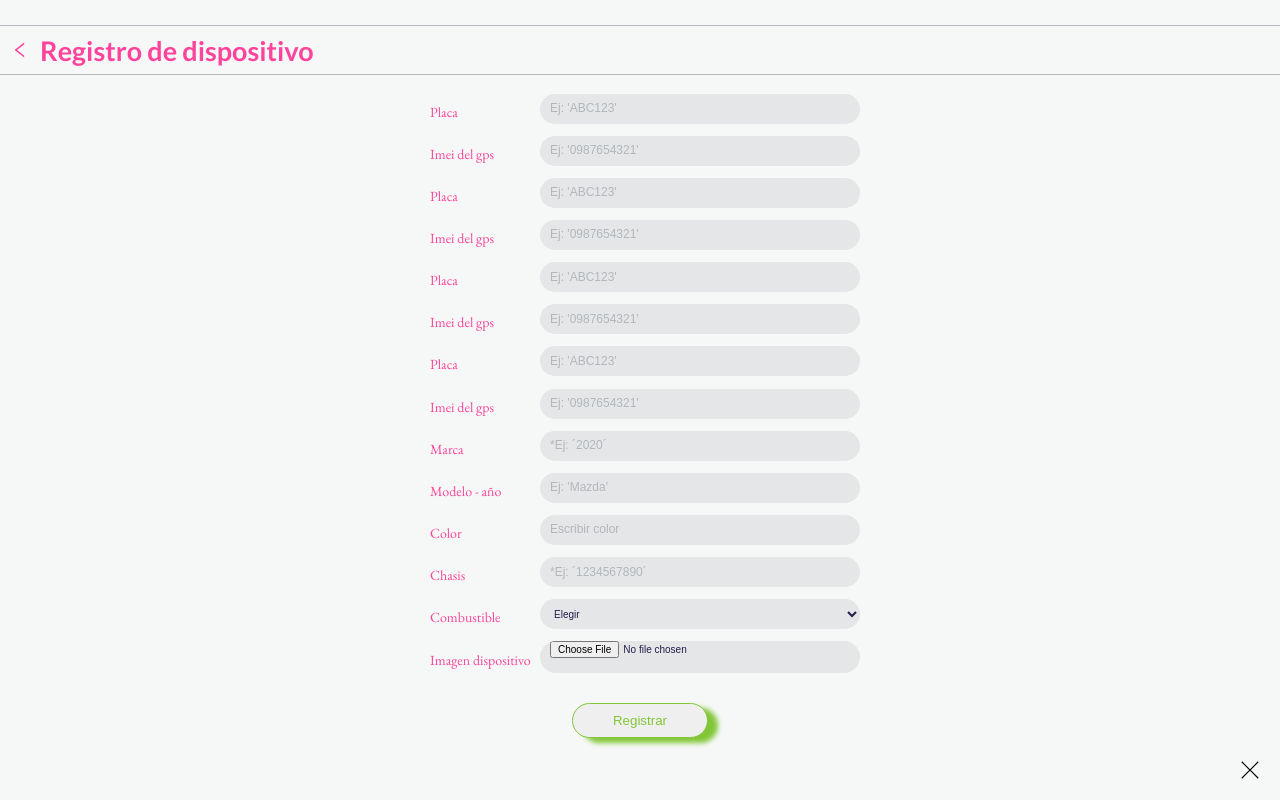
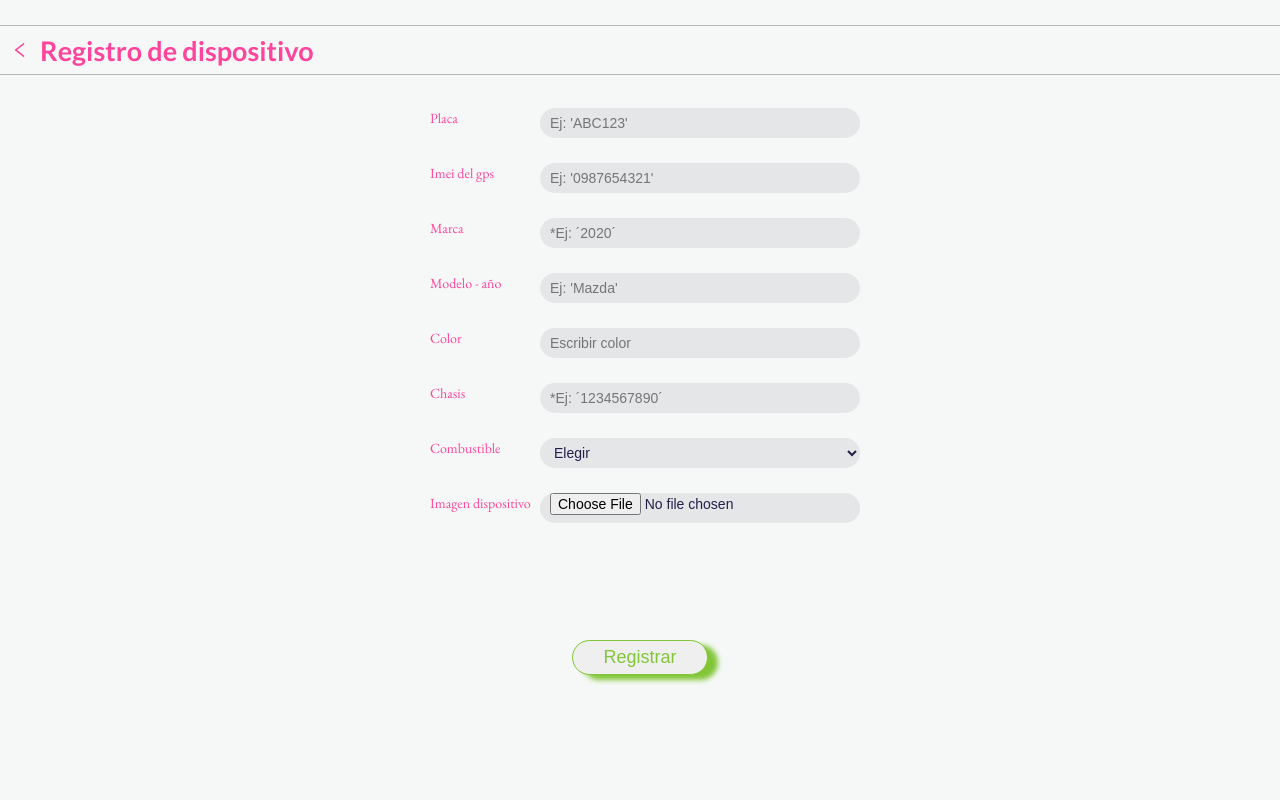
Before and after one commit to Erik-Aviles/rastreo-satelital-gps, a React app: page /register-device in a window 1280 px wide. Built offline with nearby package versions, Linux system fonts and the light colour scheme.

Commit message:
Estilos arreglados

```diff
--- a/src/components/RegisterDevice.jsx
+++ b/src/components/RegisterDevice.jsx
@@ -21,13 +21,13 @@ const RegisterDevice = () => {
       </Helmet>
       <section className="Register-Device">
         <TitleH2>Registro de dispositivo</TitleH2>
-        <form className="Device_Content-form">
+        <form className="Register-Device_Content-form">
           <div className="Device-label-input">
             <label className="label-design" htmlFor="placa">
               Placa
             </label>
             <input
-              className="input-design"
+              className="Register-device_input-design"
               type="text"
               id="placa"
               name="placa"
@@ -40,85 +40,7 @@ const RegisterDevice = () => {
               Imei del gps
             </label>
             <input
-              className="input-design"
-              type="text"
-              id="gps-imei"
-              name="gps-imei"
-              placeholder="Ej: '0987654321'"
-              required
-            />
-          </div>
-          <div className="Device-label-input">
-            <label className="label-design" htmlFor="placa">
-              Placa
-            </label>
-            <input
-              className="input-design"
-              type="text"
-              id="placa"
-              name="placa"
-              placeholder="Ej: 'ABC123'"
-              required
-            />
-          </div>
-          <div className="Device-label-input">
-            <label className="label-design" htmlFor="gps-imei">
-              Imei del gps
-            </label>
-            <input
-              className="input-design"
-              type="text"
-              id="gps-imei"
-              name="gps-imei"
-              placeholder="Ej: '0987654321'"
-              required
-            />
-          </div>
-          <div className="Device-label-input">
-            <label className="label-design" htmlFor="placa">
-              Placa
-            </label>
-            <input
-              className="input-design"
-              type="text"
-              id="placa"
-              name="placa"
-              placeholder="Ej: 'ABC123'"
-              required
-            />
-          </div>
-          <div className="Device-label-input">
-            <label className="label-design" htmlFor="gps-imei">
-              Imei del gps
-            </label>
-            <input
-              className="input-design"
-              type="text"
-              id="gps-imei"
-              name="gps-imei"
-              placeholder="Ej: '0987654321'"
-              required
-            />
-          </div>
-          <div className="Device-label-input">
-            <label className="label-design" htmlFor="placa">
-              Placa
-            </label>
-            <input
-              className="input-design"
-              type="text"
-              id="placa"
-              name="placa"
-              placeholder="Ej: 'ABC123'"
-              required
-            />
-          </div>
-          <div className="Device-label-input">
-            <label className="label-design" htmlFor="gps-imei">
-              Imei del gps
-            </label>
-            <input
-              className="input-design"
+              className="Register-device_input-design"
               type="text"
               id="gps-imei"
               name="gps-imei"
@@ -131,7 +53,7 @@ const RegisterDevice = () => {
               Marca
             </label>
             <input
-              className="input-design"
+              className="Register-device_input-design"
               type="text"
               id="year"
               name="year"
@@ -143,7 +65,7 @@ const RegisterDevice = () => {
               Modelo - año
             </label>
             <input
-              className="input-design"
+              className="Register-device_input-design"
               type="text"
               id="modelo"
               name="modelo"
@@ -155,7 +77,7 @@ const RegisterDevice = () => {
               Color
             </label>
             <input
-              className="input-design"
+              className="Register-device_input-design"
               type="text"
               id="color"
               name="color"
@@ -167,7 +89,7 @@ const RegisterDevice = () => {
               Chasis
             </label>
             <input
-              className="input-design"
+              className="Register-device_input-design"
               type="text"
               id="chasis"
               name="chasis"
@@ -179,7 +101,7 @@ const RegisterDevice = () => {
               Combustible
             </label>
             <select
-              className="input-design"
+              className="Register-device_input-design"
               name="combustible"
               id="combustible"
             >
@@ -196,7 +118,7 @@ const RegisterDevice = () => {
               Imagen dispositivo
             </label>
             <input
-              className="input-design"
+              className="Register-device_input-design"
               type="file"
               id="image"
               name="image"
@@ -208,7 +130,6 @@ const RegisterDevice = () => {
             Registrar
           </button>
         </div>
-        <ButtonSalir size={20} />
       </section>
     </>
   );
--- a/src/pages/Device.jsx
+++ b/src/pages/Device.jsx
@@ -1,6 +1,5 @@
 import React from "react";
 import { useParams } from "react-router-dom";
-import ButtonSalir from "../components/ButtonSalir";
 import TitleH2 from "../components/TitleH2";
 import { inicialDataDevice } from "../const/inicailDataDevice";
 
--- a/src/pages/Login.jsx
+++ b/src/pages/Login.jsx
@@ -15,7 +15,7 @@ const Login = () => {
         <title>Login - Rastreo Satelital</title>
       </Helmet>
       <section className="Login">
-        <div className="Top-frame frame">
+        <div className="Top-frame">
           <img
             className="logo-image"
             src="../assets/images/DrawKit Vector Illustration Sleep & Health (5).png"
@@ -24,7 +24,7 @@ const Login = () => {
         </div>
         <div className="Middle-frame">
           <TitleH2>Login</TitleH2>
-          <form className="Content-form">
+          <form className="Login-Content-form">
             <label className="label-design" htmlFor="email">
               Email
             </label>
@@ -61,7 +61,6 @@ const Login = () => {
             <NavLink to='/register-user' className='Nav-login'> Registrate</NavLink>
           </div>
         </div>
-        <div className="Frame-below frame"></div>
       </section>
     </>
   );
--- a/src/styles/MyDevices.css
+++ b/src/styles/MyDevices.css
@@ -1,5 +1,5 @@
 .MyDevices {
-  height: 100vh;
+  height: auto;
   display: grid;
   grid-template-rows: 100px 55px auto;
 }
--- a/src/styles/RegisterDevice.css
+++ b/src/styles/RegisterDevice.css
@@ -2,10 +2,10 @@
   width: 100%;
   height: 100vh;
   display: grid;
-  grid-template-rows: 100px auto 60px 50px;
+  grid-template-rows: 100px auto auto;
 }
 
-.Device_Content-form {
+.Register-Device_Content-form {
   width: 100%;
   display: flex;
   flex-direction: column;
@@ -19,7 +19,7 @@
   flex-direction: column;
   padding-bottom: 10px;
 }
-.input-design {
+.Register-device_input-design {
   width: 100%;
   height: 30px;
   padding-left: 10px;
@@ -27,7 +27,7 @@
   border-radius: 50px;
   background-color: var(--color-light-1);
   color: var(--color-dark-3);
-  font-size: var(--font-size-xsm);
+  font-size: var(--font-size-sm);
   outline-color: var(--color-light-2);
 }
 .input-design::placeholder {
@@ -48,6 +48,7 @@
   display: flex;
   justify-content: center;
   align-items: center;
+  padding-bottom: 50px;
 }
 .Button-register {
   width: 136px;
@@ -59,6 +60,7 @@
   border-radius: 50px;
   box-shadow: 10px 5px 5px var(--color-button-dark);
   color: var(--color-button-dark);
+  font-size: var(--font-size-md);
 }
 .Button-register:hover {
   cursor: pointer;
@@ -72,21 +74,17 @@
   display: flex;
   justify-content: center;
   gap: 5px;
+  font-size: var(--font-size-xsm);
 }
 .Register-user_content--select-two a {
   color: var(--color-medium);
 }
-.Continer_button-salir {
-  padding: 0 20px 20px 0;
-  display: flex;
-  justify-content: end;
-  align-items: flex-end;
-}
 
 @media (min-width: 768px) {
-  .Device_Content-form {
+  .Register-Device_Content-form {
     height: auto;
     display: grid;
+    grid-template-rows: repeat(auto-fill, 55px);
     justify-content: center;
     font-family: var(--font-family-text);
     padding: 0;
--- a/src/styles/RegisterUser.css
+++ b/src/styles/RegisterUser.css
@@ -1,13 +1,12 @@
 .Register-user {
   width: 100%;
-  height: 100vh;
+  height: auto;
   display: grid;
-  grid-template-rows: 100px auto 60px 30px 50px;
+  grid-template-rows: 100px auto 80px 100px;
 }
 
-.Content-form {
-  display: flex;
-  flex-direction: column;
+.Register-user_Content-form {
+  height: 100%;
   font-family: var(--font-family-text);
   padding: 0 20px;
 }
@@ -21,7 +20,8 @@
   flex-direction: row;
   gap: 5px;
 }
-.input-design {
+.Register-user_input-design {
+  margin: 0;
   width: 100%;
   height: 30px;
   padding-left: 10px;
@@ -32,15 +32,14 @@
   font-size: var(--font-size-xsm);
   outline-color: var(--color-light-2);
 }
-.input-design:last-child {
+.Register-user_input-design:last-child {
   display: flex;
   flex-direction: row;
   justify-content: space-between;
   align-items: center;
-  font-size: var(--font-size-xxsm);
 }
 .input-design::placeholder {
-  font-size: var(--font-size-xsm);
+  font-size: var(--font-size-sm);
   color: var(--color-light-2);
 }
 .label-design {
@@ -54,7 +53,7 @@
   flex-direction: column;
 }
 .button-register-device {
-  font-size: var(--font-size-xxsm);
+  font-size: var(--font-size-sm);
   cursor: pointer;
 }
 .container-button-register {
@@ -72,6 +71,8 @@
   border-radius: 50px;
   box-shadow: 10px 5px 5px var(--color-button-dark);
   color: var(--color-button-dark);
+  font-size: var(--font-size-md);
+
 }
 .Button-register:hover {
   cursor: pointer;
@@ -85,33 +86,47 @@
   display: flex;
   justify-content: center;
   gap: 5px;
+  font-size: var(--font-size-xsm);
+
 }
 .Register-user_content--select-two a {
   color: var(--color-medium);
 }
-.Continer_button-salir {
-  padding: 0 20px 20px 0;
-  width: 100%;
-  display: flex;
-  justify-content: end;
-  align-items: flex-end;
-}
+
 /* @media (min-width: 426px) {
   .Content-form {
     gap: 15px;
   }
 }*/
 @media (min-width: 768px) {
-  .label-input {
-    width: 300px;
+  .Register-user {
+    height: 100%;
+    display: grid;
+    grid-template-rows: 100px auto 70px 60px;
   }
-  .Content-form {
-    width: 100%;
+  .Register-user_Content-form {
+    height: 100%;
     display: grid;
-    place-content: center;
-    grid-template-columns: minmax(320px, 320px);
+    justify-content: center;
+    grid-template-rows: repeat(auto-fill, 67px);
+    grid-template-columns: 400px;
   }
   .Button-register {
     justify-self: end;
   }
 }
+@media (min-width: 1024px) {
+  .Register-user {
+    height: 100%;
+    display: grid;
+    grid-template-rows: 100px auto;
+  }
+
+  .Register-user_Content-form {
+    height: 90%;
+    width: 100%;
+    display: grid;
+    grid-template-columns: repeat(2, 350px);
+    column-gap: 100px;
+  }
+}
--- a/src/styles/global.css
+++ b/src/styles/global.css
@@ -49,16 +49,12 @@
 html {
   font-size: 62.5%;
   height: 100%;
-  position: static;
 }
 
 body {
-  overflow-x: hidden;
-  overflow-y: overlay;
   min-width: 320px;
   height: 100%;
   background-color: var(--color-layout-2);
-  position: static;
 }
 
 a {
```
Also changed, not shown: src/components/RegisterUser.jsx (+9 -10 lines), src/styles/Device.css (+11 -17 lines), src/styles/Login.css (+19 -27 lines).
